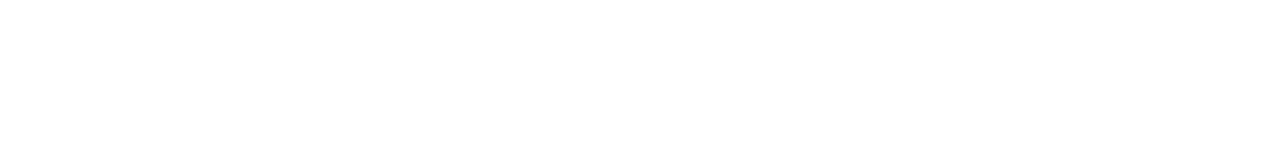
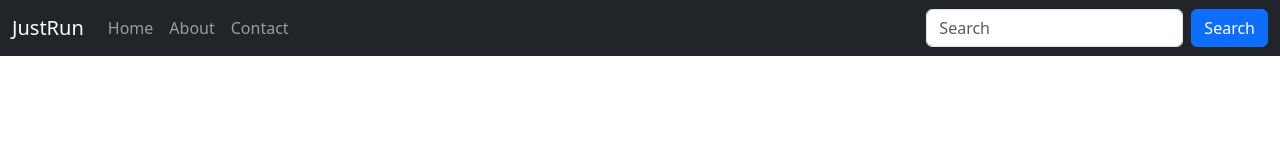
Before and after one commit to NourTebourski/second-project, a plain HTML site: page index.html in a window 1280 px wide. Drawn offline with nearby package versions, Linux system fonts and the light colour scheme.

Commit message:
nav bar done

```diff
--- a/index.html
+++ b/index.html
@@ -4,9 +4,45 @@
     <meta charset="UTF-8" />
     <meta name="viewport" content="width=device-width, initial-scale=1.0" />
     <link rel="stylesheet" href="/style.css" />
-    <title>Document</title>
+    <link
+      href="https://cdn.jsdelivr.net/npm/bootstrap@5.3.3/dist/css/bootstrap.min.css"
+      rel="stylesheet"
+    />
+    <script src="https://cdn.jsdelivr.net/npm/bootstrap@5.3.3/dist/js/bootstrap.bundle.min.js"></script>
+
+    <title>JustRun</title>
   </head>
   <body>
+    <nav class="navbar navbar-expand-sm navbar-dark bg-dark">
+      <div class="container-fluid">
+        <a class="navbar-brand" href="javascript:void(0)">JustRun</a>
+        <button
+          class="navbar-toggler"
+          type="button"
+          data-bs-toggle="collapse"
+          data-bs-target="#mynavbar"
+        >
+          <span class="navbar-toggler-icon"></span>
+        </button>
+        <div class="collapse navbar-collapse" id="mynavbar">
+          <ul class="navbar-nav me-auto">
+            <li class="nav-item">
+              <a class="nav-link" href="javascript:void(0)">Home</a>
+            </li>
+            <li class="nav-item">
+              <a class="nav-link" href="javascript:void(0)">About</a>
+            </li>
+            <li class="nav-item">
+              <a class="nav-link" href="javascript:void(0)">Contact</a>
+            </li>
+          </ul>
+          <form class="d-flex">
+            <input class="form-control me-2" type="text" placeholder="Search" />
+            <button class="btn btn-primary" type="button">Search</button>
+          </form>
+        </div>
+      </div>
+    </nav>
     <script src="/main.js"></script>
   </body>
 </html>
--- a/style.css
+++ b/style.css
@@ -0,0 +1,3 @@
+.btn-primary {
+  background-color: red;
+}
```
